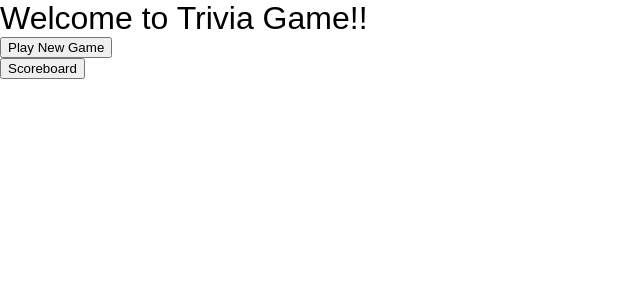
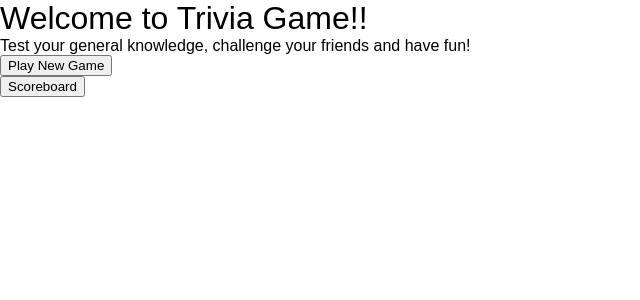
Before and after one commit to Zul1u/TriviaGame, a React (Vite) app: page /home in a window 1280 px wide. Shown: the top 300 px of the page, without its empty margins (0-640 px from the left). Built offline with nearby package versions, Linux system fonts and the light colour scheme.

Commit message:
feat: Home page component

```diff
--- a/src/page/Home.jsx
+++ b/src/page/Home.jsx
@@ -2,11 +2,20 @@ import Button from '../components/Button';
 
 function Home() {
   return (
-    <>
-      <h1>Welcome to Trivia Game!!</h1>
-      <Button handleClick={() => console.log('Clicou')}>Play New Game</Button>
-      <Button handleClick={() => console.log('Clicou')}>Scoreboard</Button>
-    </>
+    <div className="home-container">
+      <header className="home-header-container">
+        <h1 className="title">Welcome to Trivia Game!!</h1>
+      </header>
+      <article className="game-description-container">
+        <p className="game-description">
+          Test your general knowledge, challenge your friends and have fun!
+        </p>
+      </article>
+      <section className="home-bnt-container">
+        <Button handleClick={() => console.log('Click')}>Play New Game</Button>
+        <Button handleClick={() => console.log('Click')}>Scoreboard</Button>
+      </section>
+    </div>
   );
 }
 
```
